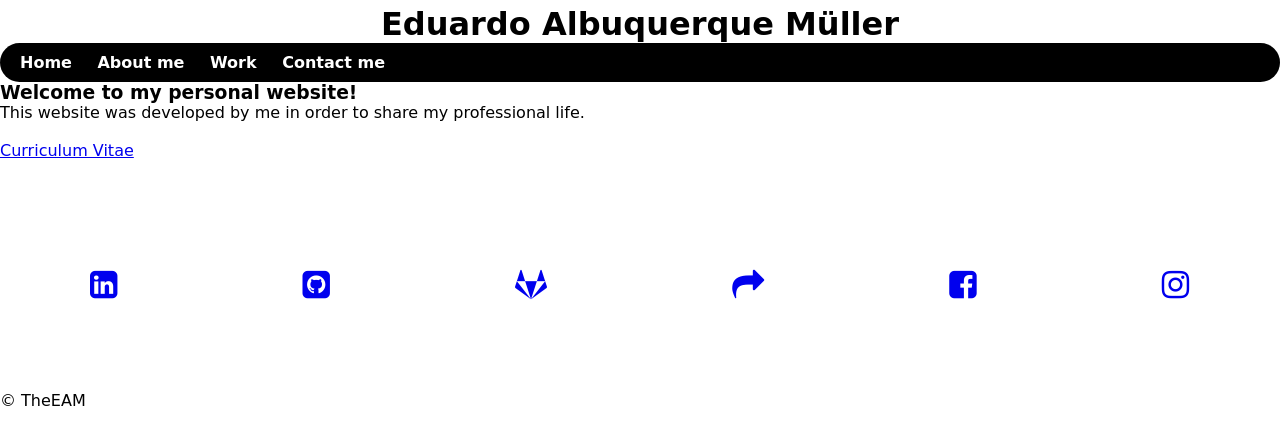
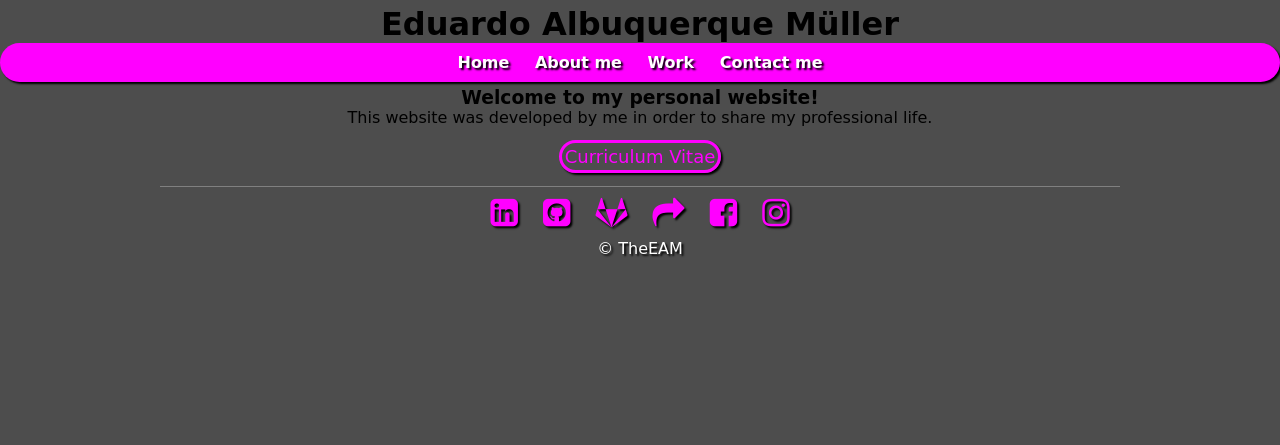
Before and after one commit to theeam/site, a PHP site: page / in a window 1280 px wide. Shown: the top 445 px of the page. Run offline with PHP 8.4, Linux system fonts and the light colour scheme.

Commit message:
Update stylesheet.css

```diff
--- a/stylesheet.css
+++ b/stylesheet.css
@@ -2,40 +2,118 @@
 	margin: 0px;
 	padding: 0px;
 	font-family: "comic sans ms";
+}
+body{
+	background-color: #4d4d4d;
 }
 
 #th1{
 	padding-top: 5px;
 	text-align: center;
 }
+#th3{
+	padding-top: 5px;
+	text-align: center;
+}
 #navigation {
 	height: auto;
+	text-align: center;
+	width: auto;
 	padding: 10px;
-	background-color: black;
-	border-radius: 20px;
+	background-color: fuchsia;
+	border-radius: 90px;
 	font-weight: bold;
+	box-shadow: 2px 2px 2px;
 }
 
 #navigation a:hover{
 	background-color: white;
-	color:black;
+	color:lime;
+	text-shadow: 2px 2px 2px black;
+
+
 }
 #navigation a{
 	padding: 10px;
 	text-decoration: none;
 	color: white;
 	vertical-align: center;
-	border-radius: 10px;
+	border-radius: 15px;
+	text-shadow: 2px 2px 2px black;
 }
 
 h2{
 	text-align: center;
 	padding-top: 10px;
 }
-#pe{
+.p1{
 	text-align: center;
 
 }
 i{
-	padding: 90px;
+	padding: 10px;
 }
+
+footer{
+	width: auto;
+	text-shadow: 2px 2px 2px black;
+}
+
+#inner {
+	border-top: solid 1px gray;
+	margin: 0 auto;
+	width: 75%;
+}
+
+#icones{
+	text-align: center;
+}
+
+
+
+#icones a:link{
+	color: fuchsia;
+}
+#icones a:visited{
+	color: white;
+}
+
+#icones a:hover{
+	color: lime;
+}
+
+#creditos{
+	text-align: center;
+	color: white;
+	font-style: bolder;
+}
+
+.botao{
+	border: solid;
+	width: 12%;
+	box-shadow: 2px 2px 2px black;
+	color: fuchsia;
+	border-radius: 90px;
+	font-size: 18px;
+	text-decoration: none;
+	padding: 3px;
+
+
+}
+.botao a:link{
+	color: fuchsia;
+
+
+}
+.botao a:visited{
+	color: white;
+}
+.botao:hover{
+	color: lime;
+}
+.botao a:hover{
+	color: inherit;
+}
+#botao{
+	text-align: center;
+}
```
